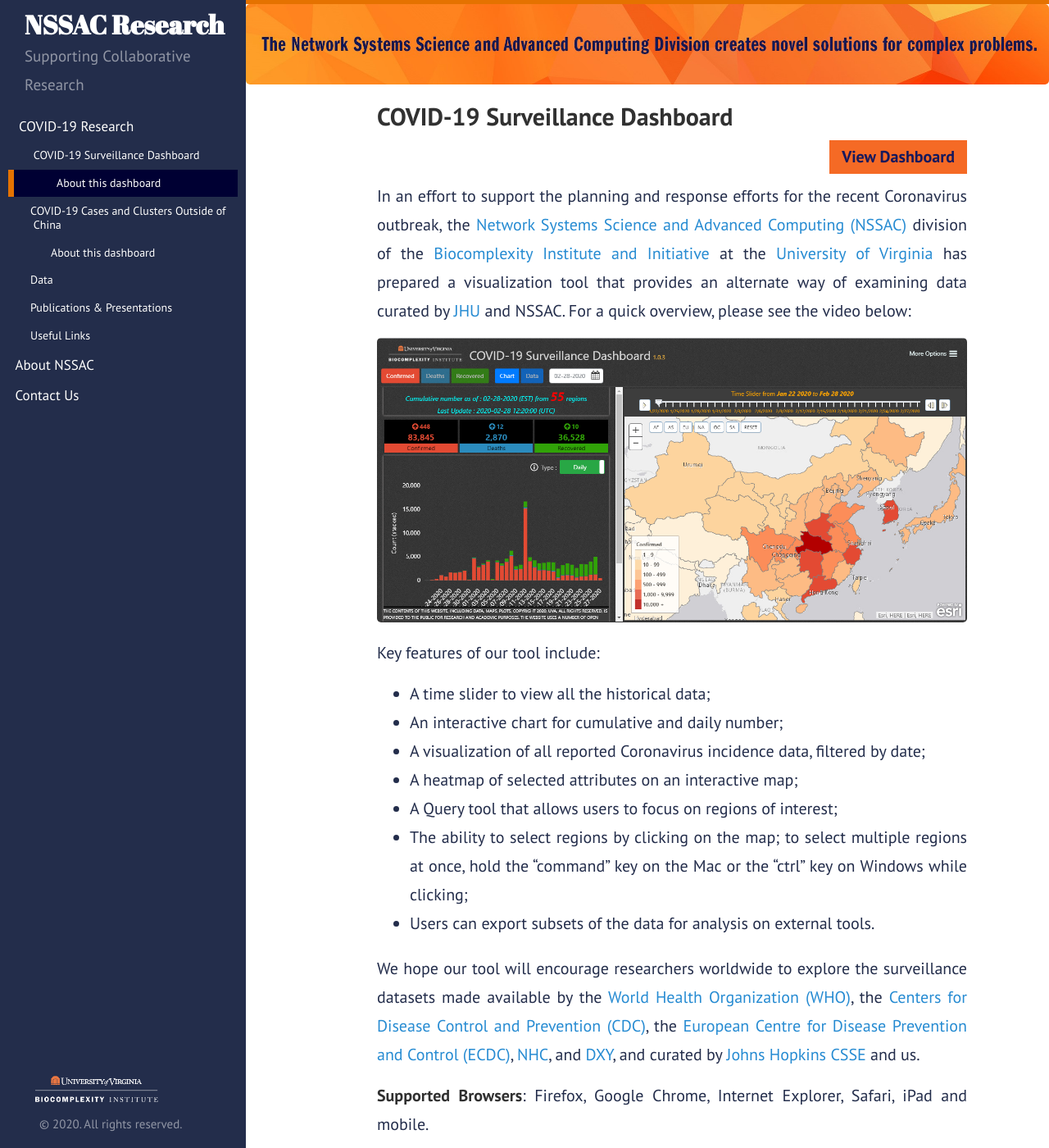
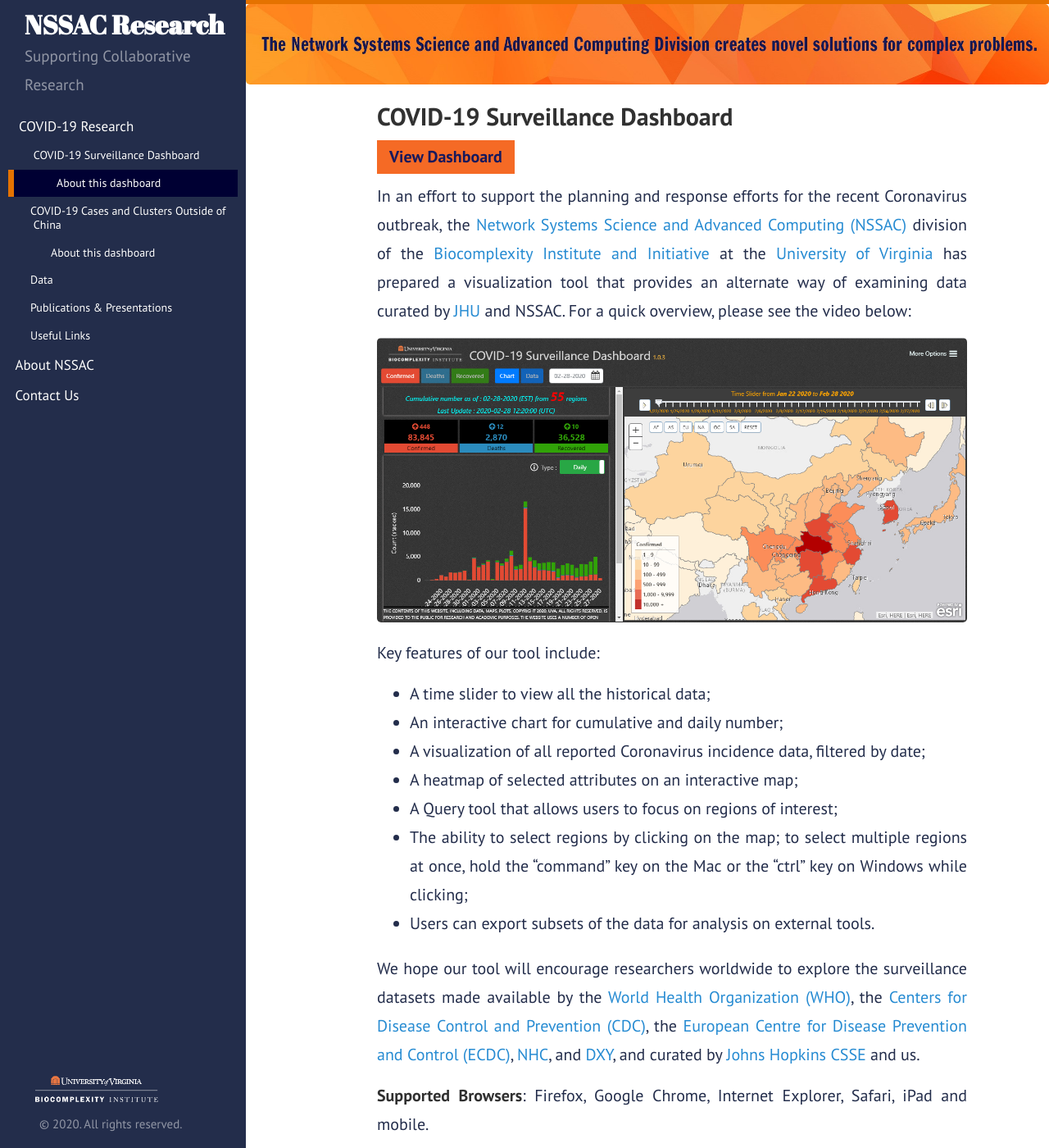
Before and after one commit to mehta-gaurav/mehta-gaurav.github.io, a Jekyll site: the page built from covid-19/dashboard/index.md, in a window 1280 px wide and 1400 px high. Shown: the whole window at 82% size. Built offline with Jekyll 4.4.1, drawn with Linux system fonts in a browser that asks for light colours; our own code applies the rules of GitHub Pages for plain Markdown files.

Commit message:
Update layout.css

```diff
--- a/public/css/layout.css
+++ b/public/css/layout.css
@@ -1,6 +1,6 @@
 .dashboard-link {
     display: flex;
-    flex-direction: row-reverse;
+    flex-direction: row;
     font-weight: bold;
     margin: 10px 0px;
 }
```
